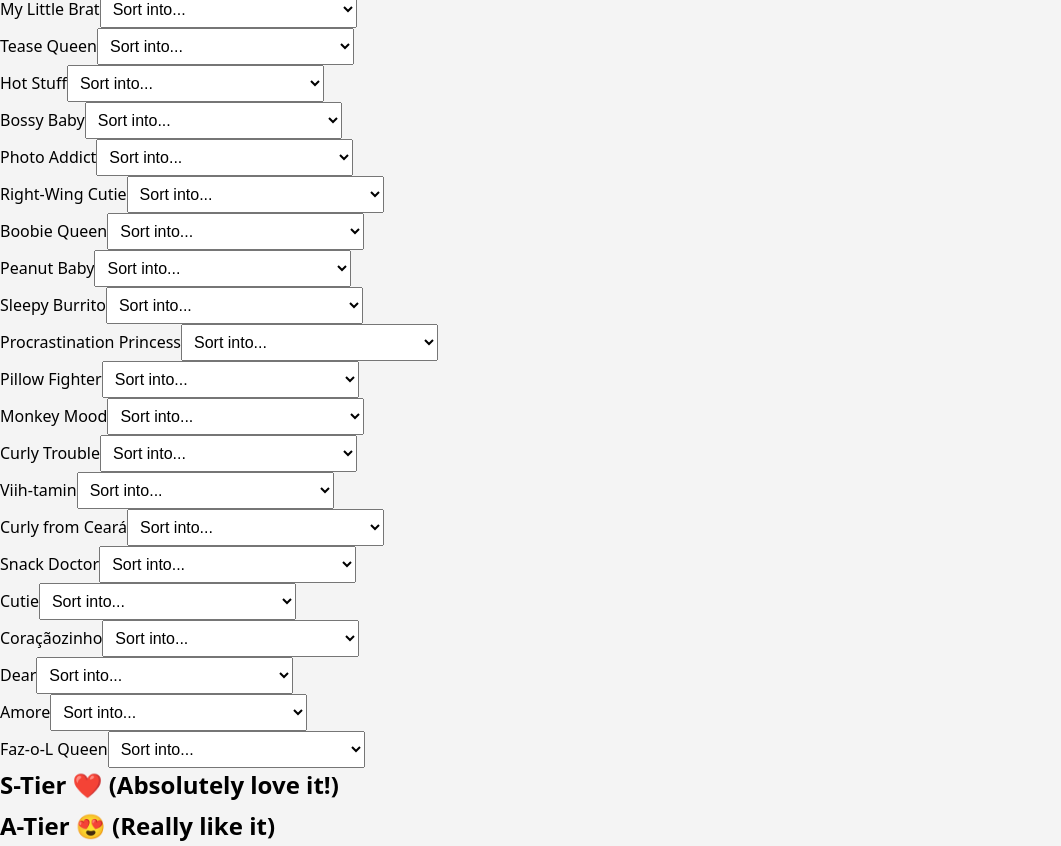
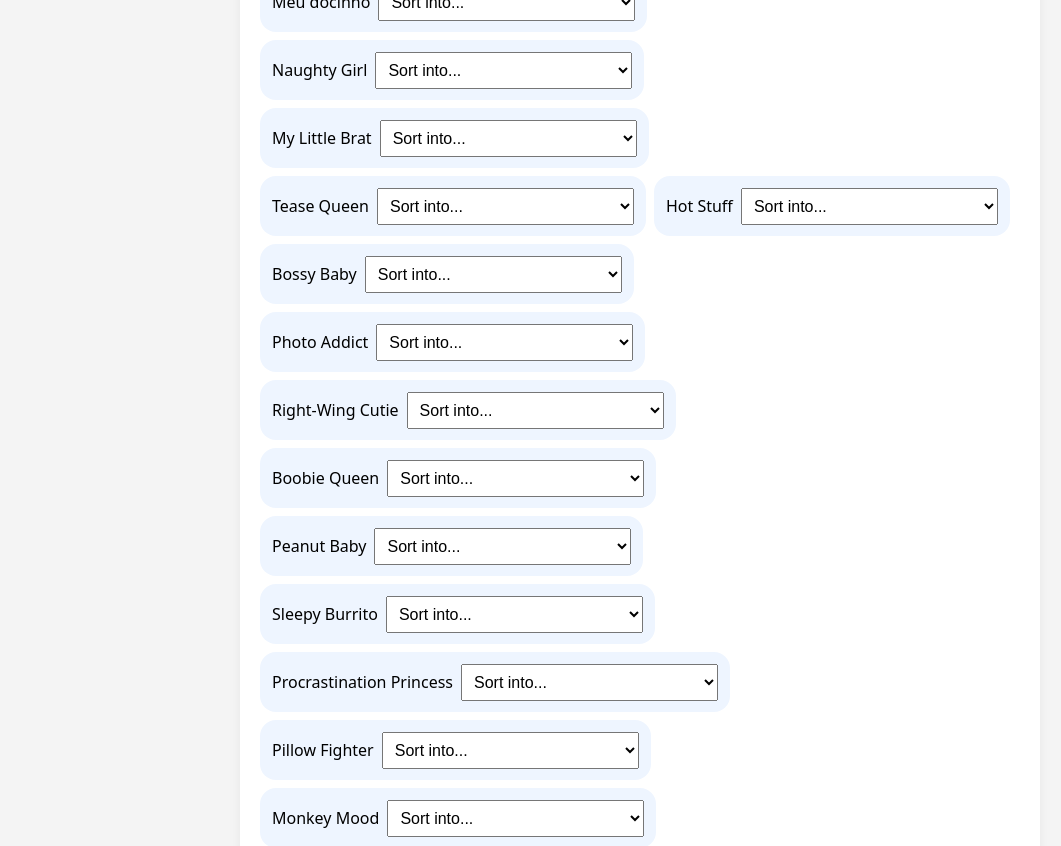
Before and after one commit to neknekkekkek/viih-nicknames-tierlist, a React (Vite) app: page / in a window 1280 px wide. Shown: the part 360-1206 px from the top of the page, without its empty margins (0-1061 px from the left). Built offline with nearby package versions, Linux system fonts and the light colour scheme.

Commit message:
Update TierList.jsx

```diff
--- a/src/TierList.jsx
+++ b/src/TierList.jsx
@@ -12,7 +12,7 @@ const allNicknames = [
   "My Strawberry", "Sweet Pea", "Sunshine", "Bunny", "Princess", "Meu docinho",
   "Naughty Girl", "My Little Brat", "Tease Queen", "Hot Stuff", "Bossy Baby", "Photo Addict", "Right-Wing Cutie",
   "Boobie Queen", "Peanut Baby", "Sleepy Burrito", "Procrastination Princess", "Pillow Fighter", "Monkey Mood",
-  "Curly Trouble", "Viih‑tamin", "Curly from Ceará", "Snack Doctor", "Cutie", "Coraçãozinho",
+  "Curly Trouble", "Viih-tamin", "Curly from Ceará", "Snack Doctor", "Cutie", "Coraçãozinho",
   "Dear", "Amore", "Faz-o-L Queen"
 ];
 
@@ -33,18 +33,17 @@ export default function TierList() {
   };
 
   return (
-    <div className="p-4 max-w-4xl mx-auto space-y-4">
-      <h1 className="text-2xl font-bold text-center">💬 Viih Nickname Tier List</h1>
+    <div className="container">
+      <h1>💬 Viih Nickname Tier List</h1>
 
       {unassigned.length > 0 && (
-        <div className="bg-white p-4 rounded-xl shadow">
-          <h2 className="font-semibold mb-2">Unsorted Nicknames</h2>
-          <div className="flex flex-wrap gap-2">
+        <div className="card">
+          <h2>Unsorted Nicknames</h2>
+          <div>
             {unassigned.map(nick => (
-              <div key={nick} className="bg-gray-100 px-3 py-1 rounded-xl text-sm">
+              <div key={nick} className="pill">
                 {nick}
                 <select
-                  className="ml-2 text-sm border rounded"
                   onChange={e => moveToTier(nick, e.target.value)}
                   defaultValue=""
                 >
@@ -60,11 +59,11 @@ export default function TierList() {
       )}
 
       {Object.entries(tiers).map(([tierName, nicknames]) => (
-        <div key={tierName} className="bg-white p-4 rounded-xl shadow">
-          <h2 className="font-semibold mb-2">{tierName}</h2>
-          <div className="flex flex-wrap gap-2">
+        <div key={tierName} className="card">
+          <h2 className="sticky">{tierName}</h2>
+          <div>
             {nicknames.map(nick => (
-              <div key={nick} className="bg-blue-100 px-3 py-1 rounded-xl text-sm">
+              <div key={nick} className="pill">
                 {nick}
               </div>
             ))}
```
